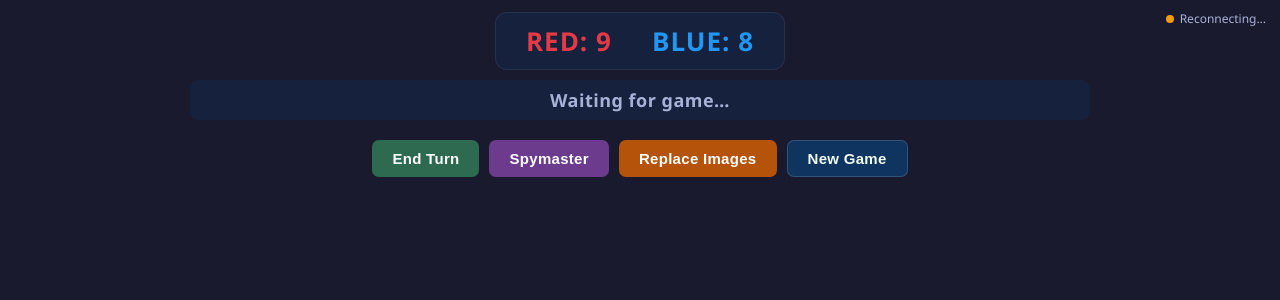
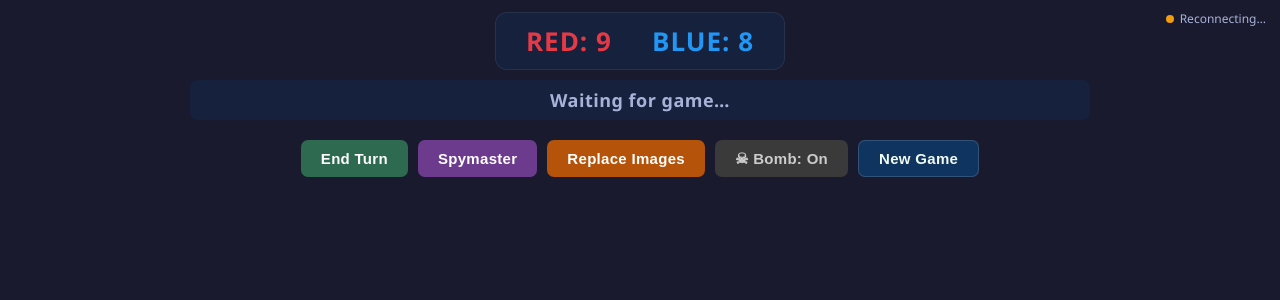
Before and after one commit to Bernaljp/horsepaste, a Flask app: page / in a window 1280 px wide. Shown: the top 300 px of the page. Run offline with Flask 3, Linux system fonts and the light colour scheme; some libraries are stand-ins or nearby versions.

Commit message:
Randomize starting team and add No Bomb option
- Starting team (9 cards) is now chosen randomly each game
- Red/blue remaining counts update accordingly
- New toggle_no_bomb socket event flips NO_BOMB server-side and
  broadcasts to all clients so the setting stays in sync
- When bomb is off the black card is replaced with a neutral card
  (8 neutral total instead of 7)
- Controls bar shows bomb toggle button; updates live across devices

Co-Authored-By: Claude Sonnet 4.6 <noreply@anthropic.com>

```diff
--- a/app.py
+++ b/app.py
@@ -12,6 +12,7 @@ VALID_EXTENSIONS = {'.png', '.jpg', '.jpeg', '.gif', '.webp'}
 
 GAME_STATE = {}
 AVAILABLE_IMAGES = []  # pool of images not currently on the board
+NO_BOMB = False        # persistent setting: replace black card with neutral
 
 
 def opposite(team):
@@ -34,7 +35,12 @@ def make_new_game():
         )
 
     selected = random.sample(all_images, 25)
-    colors = ['red'] * 9 + ['blue'] * 8 + ['neutral'] * 7 + ['black'] * 1
+
+    first = random.choice(['red', 'blue'])
+    second = opposite(first)
+    neutral_count = 8 if NO_BOMB else 7
+    bomb = [] if NO_BOMB else ['black']
+    colors = [first] * 9 + [second] * 8 + ['neutral'] * neutral_count + bomb
     random.shuffle(colors)
 
     cards = [
@@ -48,11 +54,12 @@ def make_new_game():
 
     return {
         'cards': cards,
-        'current_turn': 'red',
+        'current_turn': first,
         'game_over': False,
         'winner': None,
-        'red_remaining': 9,
-        'blue_remaining': 8,
+        'red_remaining': 9 if first == 'red' else 8,
+        'blue_remaining': 9 if first == 'blue' else 8,
+        'no_bomb': NO_BOMB,
     }
 
 
@@ -67,6 +74,7 @@ except ValueError as e:
         'winner': None,
         'red_remaining': 9,
         'blue_remaining': 8,
+        'no_bomb': NO_BOMB,
         'error': str(e),
     }
 
@@ -158,6 +166,14 @@ def handle_replace_card(data):
     socketio.emit('state_update', GAME_STATE)
 
 
+@socketio.on('toggle_no_bomb')
+def handle_toggle_no_bomb():
+    global NO_BOMB
+    NO_BOMB = not NO_BOMB
+    GAME_STATE['no_bomb'] = NO_BOMB
+    socketio.emit('state_update', GAME_STATE)
+
+
 @socketio.on('new_game')
 def handle_new_game():
     global GAME_STATE
--- a/templates/index.html
+++ b/templates/index.html
@@ -212,6 +212,8 @@
         #spymaster-btn.active { background: #9b59b6; }
         #replace-btn { background: #b5530a; color: #fff; }
         #replace-btn.active { background: #e67e22; }
+        #no-bomb-btn { background: #3a3a3a; color: #ccc; }
+        #no-bomb-btn.active { background: #7a5c00; color: #f4c430; border: 1px solid #f4c43066; }
         #new-game-btn { background: var(--surface); color: var(--text); border: 1px solid rgba(255,255,255,0.15); }
 
         /* Replace mode: show swap cursor + dim overlay on unrevealed cards */
@@ -305,6 +307,7 @@
         <button id="end-turn-btn" onclick="endTurn()">End Turn</button>
         <button id="spymaster-btn" onclick="toggleSpymaster()">Spymaster</button>
         <button id="replace-btn" onclick="toggleReplace()">Replace Images</button>
+        <button id="no-bomb-btn" onclick="toggleNoBomb()">☠ Bomb: On</button>
         <button id="new-game-btn" onclick="newGame()">New Game</button>
     </div>
 
@@ -383,6 +386,12 @@
                 replaceBtn.classList.remove('active');
                 replaceBtn.textContent = 'Replace Images';
             }
+
+            // Sync no-bomb button with server state
+            const noBombBtn = document.getElementById('no-bomb-btn');
+            const noBomb = !!state.no_bomb;
+            noBombBtn.textContent = noBomb ? '☠ Bomb: Off' : '☠ Bomb: On';
+            noBombBtn.classList.toggle('active', noBomb);
         }
 
         function renderModal(state) {
@@ -491,6 +500,10 @@
             if (currentState) renderControls(currentState);
         }
 
+        function toggleNoBomb() {
+            socket.emit('toggle_no_bomb');
+        }
+
         function toggleReplace() {
             isReplaceMode = !isReplaceMode;
             document.body.classList.toggle('replace-mode', isReplaceMode);
```
